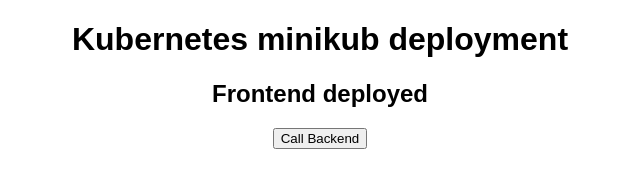
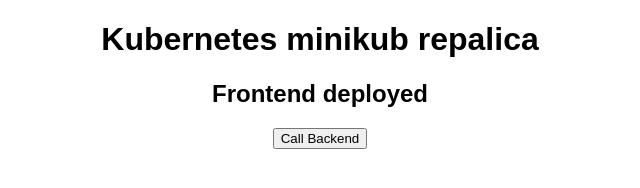
Before and after one commit to rohan12340/k8s-cicd-project, a website: page frontend/index.html in a window 1280 px wide. Shown: the whole page, without its empty margins (320-960 px from the left). Drawn offline with Linux system fonts and the light colour scheme.

```diff
--- a/frontend/index.html
+++ b/frontend/index.html
@@ -9,7 +9,7 @@
 
 <body style="font-family:Arial;text-align:center">
 
-    <h1>Kubernetes minikub deployment </h1>
+    <h1>Kubernetes minikub repalica </h1>
 
     <h2>Frontend deployed</h2>
 
```
